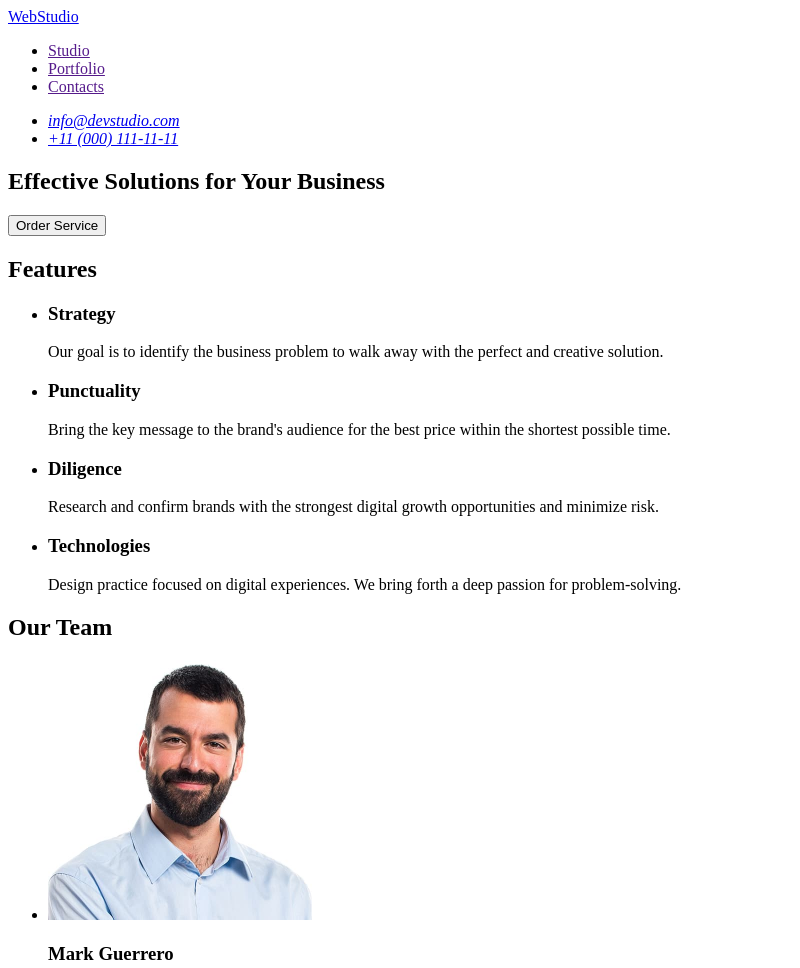
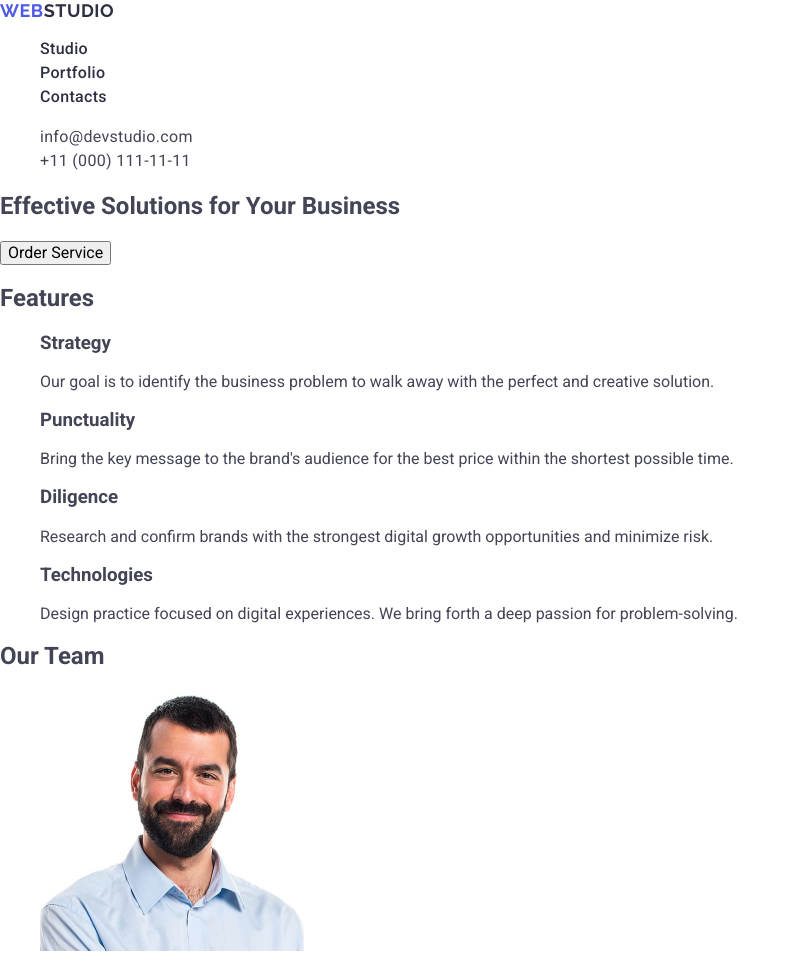
Before and after one commit to alina-rybalchenko/goit-markup-hw-02, a plain HTML site: page index.html in a window 1280 px wide. Shown: the top 968 px of the page, without its empty margins (0-800 px from the left). Drawn offline with nearby package versions, Linux system fonts and the light colour scheme.

Commit message:
add styles header

```diff
--- a/css/styles.css
+++ b/css/styles.css
@@ -0,0 +1,39 @@
+body {font-family: "Roboto",
+        sans-serif; color: #434455; background-color: #fff;;}
+
+        ul, ol {list-style-type: none;}
+
+        a {text-decoration: none;}
+
+        .logo { font-family: "Raleway", sans-serif;
+                font-weight: 700;
+                font-size: 18px;
+                line-height: 1.17;
+                letter-spacing: 0.03em;
+                text-transform: uppercase;
+                color: #4d5ae5; }
+
+                        .header-logo { margin-right: 76px; }
+                        .footer-logo { margin-bottom: 16px; }
+
+                .header-logo .logo-part { color: #2e2f42; }
+
+                .footer-logo .logo-part { color: #f4f4fd; }
+
+                .nav-link { font-weight: 500;
+                        font-size: 16px;
+                        line-height: 1.5;
+                        letter-spacing: 0.02em;
+                        color: #2e2f42; }
+
+                .contacts { font-style: normal; }
+
+                .contacts-link { font-size: 16px;
+                                line-height: 1.5;
+                                letter-spacing: 0.02em;
+                                color: #434455; }
+
+                                                .nav-link:hover,
+                                                .nav-link:focus, .contacts-link:hover, .contacts-link:focus { color: #404bbf; }
+
+        .page-footer { background-color: #2e2f42; }
--- a/index.html
+++ b/index.html
@@ -4,26 +4,54 @@
     <meta charset="UTF-8" />
     <meta name="viewport" content="width=device-width, initial-scale=1.0" />
     <title>Web Studio</title>
+
+    <link
+      rel="stylesheet"
+      href="https://cdnjs.cloudflare.com/ajax/libs/modern-normalize/3.0.1/modern-normalize.min.css"
+      integrity="sha512-q6WgHqiHlKyOqslT/lgBgodhd03Wp4BEqKeW6nNtlOY4quzyG3VoQKFrieaCeSnuVseNKRGpGeDU3qPmabCANg=="
+      crossorigin="anonymous"
+      referrerpolicy="no-referrer"
+    />
+
+    <link rel="preconnect" href="https://fonts.googleapis.com" />
+    <link rel="preconnect" href="https://fonts.gstatic.com" crossorigin />
+    <link
+      href="https://fonts.googleapis.com/css2?family=Raleway:wght@700&family=Roboto:wght@400;500;700&display=swap"
+      rel="stylesheet"
+    />
+
     <link rel="stylesheet" href="./css/styles.css" />
   </head>
   <body>
     <!-- Header -->
-    <header>
-      <nav>
-        <a href="./index.html">WebStudio</a>
-        <ul>
-          <li><a href="">Studio</a></li>
-          <li><a href="">Portfolio</a></li>
-          <li><a href="">Contacts</a></li>
+    <header class="page-header">
+      <nav class="header-nav">
+        <a class="logo header-logo" href="./index.html"
+          >Web<span class="logo-part">Studio</span></a
+        >
+        <ul class="nav-list">
+          <li class="nav-item">
+            <a class="nav-link" href="./index.html">Studio</a>
+          </li>
+          <li class="nav-item">
+            <a class="nav-link" href="">Portfolio</a>
+          </li>
+          <li class="nav-item">
+            <a class="nav-link" href="">Contacts</a>
+          </li>
         </ul>
       </nav>
-      <address>
-        <ul>
-          <li>
-            <a href="mailto:info@devstudio.com">info@devstudio.com</a>
+      <address class="contacts">
+        <ul class="contacts-list">
+          <li class="contacts-item">
+            <a class="contacts-link" href="mailto:info@devstudio.com"
+              >info@devstudio.com</a
+            >
           </li>
-          <li>
-            <a href="tel:+110001111111">+11 (000) 111-11-11</a>
+          <li class="contacts-item">
+            <a class="contacts-link" href="tel:+110001111111"
+              >+11 (000) 111-11-11</a
+            >
           </li>
         </ul>
       </address>
@@ -161,8 +189,10 @@
       </section>
     </main>
     <!-- Footer -->
-    <footer>
-      <a href="./index.html">WebStudio</a>
+    <footer class="page-footer">
+      <a class="logo footer-logo" href="./index.html"
+        >Web<span class="logo-part">Studio</span></a
+      >
       <p>
         Increase the flow of customers and sales for your business with digital
         marketing & growth solutions.
```
